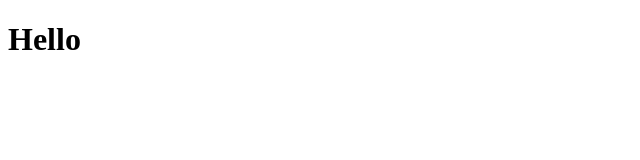
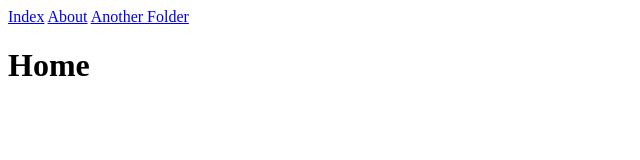
Before and after one commit to Hiro-Fujita/Homework2, a plain HTML site: page index.html in a window 1280 px wide. Shown: the whole page, without its empty margins (0-640 px from the left). Drawn offline with Linux system fonts and the light colour scheme.

Commit message:
index: home change

```diff
--- a/index.html
+++ b/index.html
@@ -5,6 +5,9 @@
     <title>Title</title>
 </head>
 <body>
-<h1>Hello</h1>
+<a href="index.html">Index</a>
+<a href="about.html">About</a>
+<a href="folder/index.html">Another Folder</a>
+<h1>Home</h1>
 </body>
 </html>
```
Also changed, not shown: about.html (+3 -0 lines), folder/index.html (added, +13 -0 lines), 1 other file.
